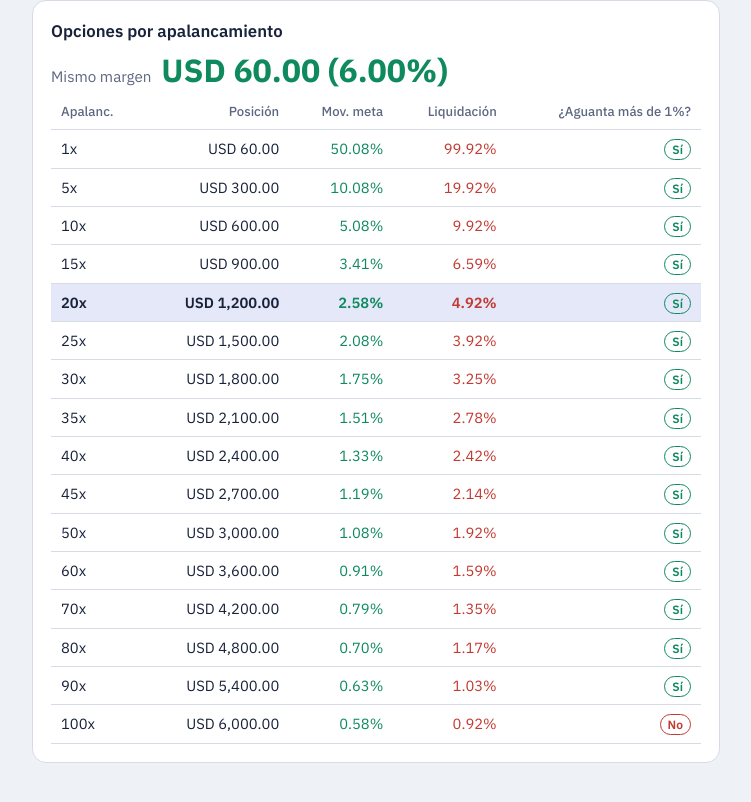
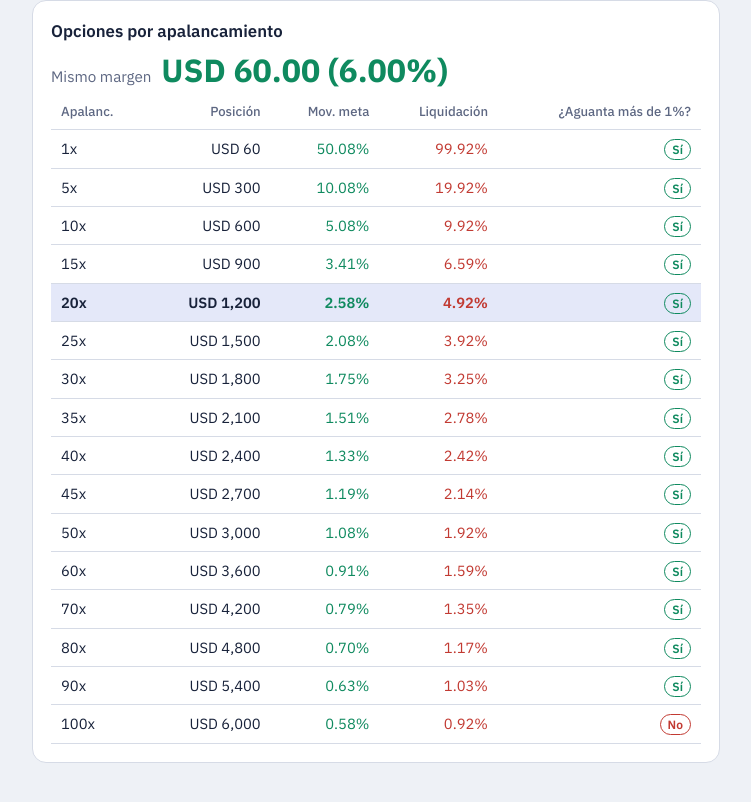
Before and after one commit to Wakuja88/trading-casa, a plain HTML site: page site/apalancamiento.html in a window 1280 px wide. Shown: the part 1320-2122 px from the top of the page, without its empty margins (444-1195 px from the left). Drawn offline with Linux system fonts and the light colour scheme.

Commit message:
Add files via upload

```diff
--- a/site/apalancamiento.html
+++ b/site/apalancamiento.html
@@ -177,6 +177,8 @@ const $ = id => document.getElementById(id);
 let side = 'long';
 const units = {gain:'pct', marg:'pct'};
 const usd = v => isFinite(v) ? v.toLocaleString('es-MX',{style:'currency',currency:'USD',maximumFractionDigits:2}) : '–';
+// Margex no acepta decimales en el tamaño de posición: se muestra en dólares enteros
+const usd0 = v => isFinite(v) ? v.toLocaleString('es-MX',{style:'currency',currency:'USD',maximumFractionDigits:0}) : '–';
 const pct = (v,d=2) => isFinite(v) ? (v*100).toFixed(d)+'%' : '–';
 const num = v => isFinite(v) ? v.toLocaleString('es-MX',{maximumFractionDigits: v<10?4:2}) : '–';
 const val = id => parseFloat($(id).value);
@@ -186,7 +188,8 @@ const round = v => +v.toFixed(4);
 function toUsd(f, A){ const v = val(f); return units[f]==='pct' ? A*v/100 : v; }
 
 function calc(A,G,M,L,c,mm){
-  const N = M*L;
+  // Posición redondeada hacia arriba a dólares enteros (así se captura en Margex)
+  const N = Math.ceil(M*L - 1e-9);
   const costTp = N*(c.entry + c.maker);
   const tp = (G + costTp)/N;
   const liq = Math.max(1/L - c.taker - mm, 0); // Margex: liquida cuando lo que queda del margen = comisión de cierre a mercado + colchón
@@ -211,7 +214,7 @@ function render(){
   $('oTpP').textContent = E>0 ? 'Take profit en '+num(priceAt(E,r.tp)) : '';
   $('oLqP').textContent = E>0 ? 'Liquidación en '+num(priceAt(E,-r.liq)) : '';
   $('oM').textContent=usd(M)+' ('+pct(M/A)+')';
-  $('oN').textContent=usd(r.N);
+  $('oN').textContent=usd0(r.N);
   $('oPL').textContent='+'+usd(G)+' / −'+usd(M+r.entryFee);
   $('oRR').textContent='1 : '+(G/M).toFixed(2);
   $('oFee').textContent=usd(r.costTp);
@@ -227,11 +230,11 @@ function render(){
   $('tbl').innerHTML=levs.map(l=>{
     const x=calc(A,G,M,l,c,mm);
     const ok = x.liq>=0.01;
-    return '<tr class="'+(l===L?'cur':'')+'"><td>'+num(l)+'x</td><td>'+usd(x.N)+'</td><td class="w">'+pct(x.tp)+'</td><td class="l">'+pct(x.liq)+'</td><td>'+(ok?'<span class="tag ok">Sí</span>':'<span class="tag no">No</span>')+'</td></tr>';
+    return '<tr class="'+(l===L?'cur':'')+'"><td>'+num(l)+'x</td><td>'+usd0(x.N)+'</td><td class="w">'+pct(x.tp)+'</td><td class="l">'+pct(x.liq)+'</td><td>'+(ok?'<span class="tag ok">Sí</span>':'<span class="tag no">No</span>')+'</td></tr>';
   }).join('');
 
   // Equivalencias: misma posición (margen × apalancamiento), distinto margen
-  $('eqPos').textContent=usd(r.N);
+  $('eqPos').textContent=usd0(r.N);
   $('opMarg').textContent=usd(M)+' ('+pct(M/A)+')';
   $('eqSub').textContent='Todas ganan lo mismo y necesitan el mismo '+pct(r.tp)+' para tu meta. Lo que cambia es cuánto arriesgas y qué tan lejos te liquidan.';
   $('thLiqP').style.display = E>0 ? '' : 'none';
```
